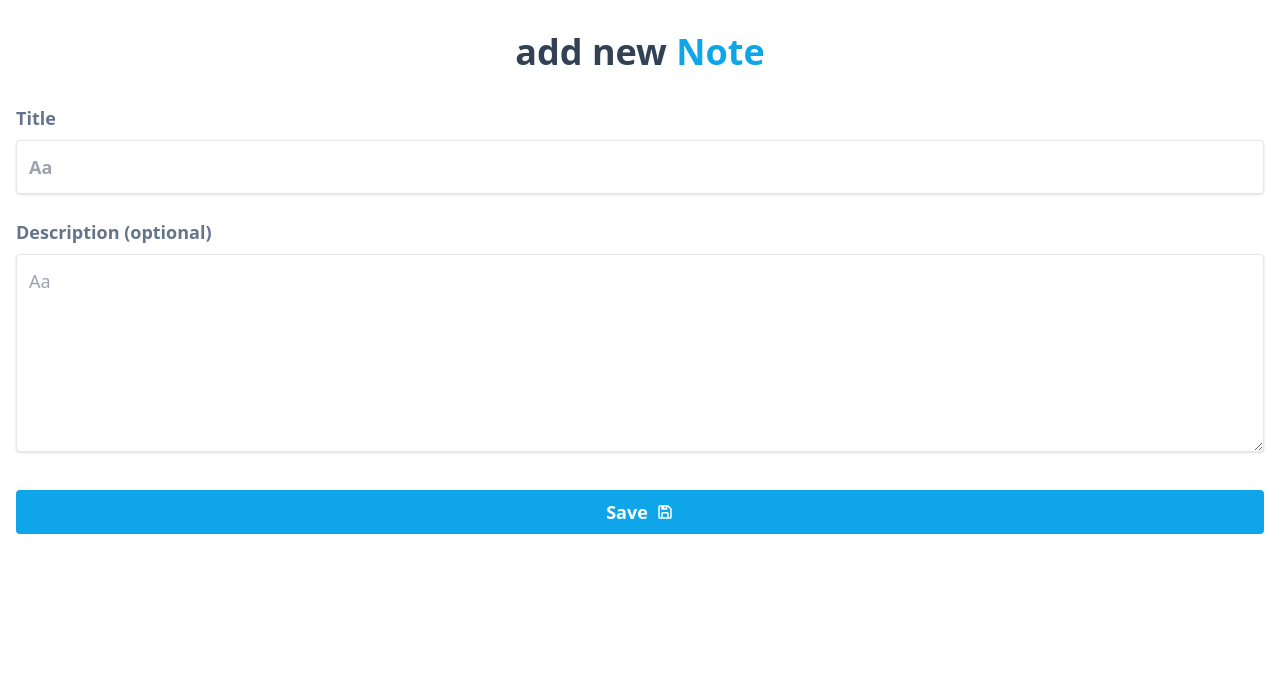
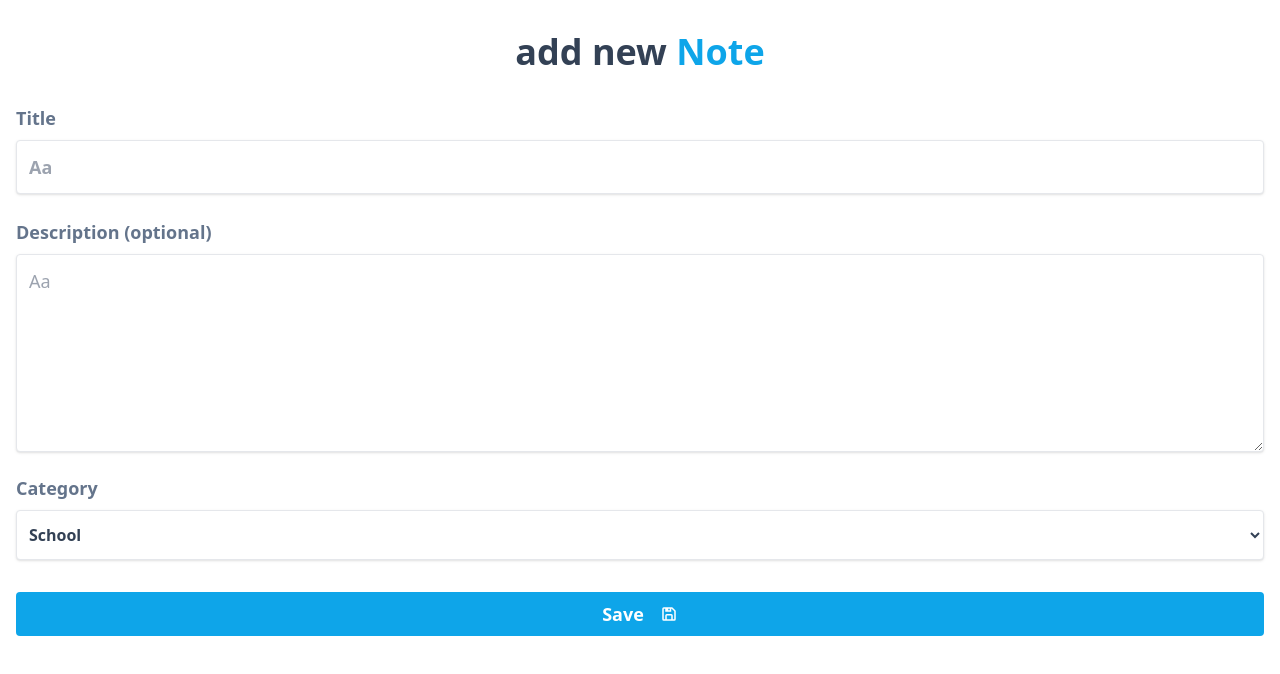
Before and after one commit to edilson258/keynotes, a Next.js app: page /addnote in a window 1280 px wide. Shown: the top 674 px of the page. Built offline with nearby package versions, Linux system fonts and the light colour scheme.

Commit message:
added save & delete notes feature

```diff
--- a/interfaces/INote.ts
+++ b/interfaces/INote.ts
@@ -1,5 +1,5 @@
 export default interface INote {
-  id: string,
+  id?: string,
   title: string,
   description: string,
   category: string
--- a/package.json
+++ b/package.json
@@ -10,7 +10,8 @@
     "next": "latest",
     "react": "18.2.0",
     "react-dom": "18.2.0",
-    "react-icons": "^4.6.0"
+    "react-icons": "^4.6.0",
+    "react-loader-spinner": "^5.3.4"
   },
   "devDependencies": {
     "@types/node": "18.11.3",
--- a/pages/addnote.tsx
+++ b/pages/addnote.tsx
@@ -1,12 +1,48 @@
 import { BiSave } from "react-icons/bi";
+import { FormEvent, useRef, useState } from "react";
+import INote from "../interfaces/INote";
+import { saveNewUserNote } from "../services/firebaseService";
+import { RotatingLines } from "react-loader-spinner";
+import { useRouter } from "next/router";
 
 const AddNote = () => {
+  const router = useRouter();
+
+  const [isSavingNote, setIsSavingNote] = useState(false);
+
+  const noteTitleRef = useRef<HTMLInputElement>(null);
+  const noteDescriptionRef = useRef<HTMLTextAreaElement>(null);
+  const noteCategoryRef = useRef<HTMLSelectElement>(null);
+
+  const handleFormSubmit = async (e: FormEvent) => {
+    e.preventDefault();
+
+    setIsSavingNote(true);
+
+    const noteTitle = noteTitleRef.current?.value;
+    const noteDescription = noteDescriptionRef.current?.value;
+    const noteCategory = noteCategoryRef.current?.value;
+
+    if (!noteTitle || !noteDescription || !noteCategory) return;
+
+    const note: INote = {
+      title: noteTitle,
+      description: noteDescription,
+      category: noteCategory,
+    };
+
+    await saveNewUserNote(note);
+    setIsSavingNote(false);
+
+    router.push("/");
+  };
+
   return (
     <div className="container py-8 px-4 mx-auto max-h-vh">
       <h1 className="text-slate-700 font-bold text-4xl text-center">
         add new <span className="text-sky-500">Note</span>
       </h1>
-      <form className="mt-8" onSubmit={(e) => e.preventDefault()}>
+      <form className="mt-8" onSubmit={(e) => handleFormSubmit(e)}>
         <label
           className="block mb-2 text-lg text-slate-500 font-bold text-md font-bold"
           htmlFor="title"
@@ -15,6 +51,7 @@ const AddNote = () => {
         </label>
 
         <input
+          ref={noteTitleRef}
           required
           minLength={5}
           placeholder="Aa"
@@ -30,18 +67,52 @@ const AddNote = () => {
         </label>
 
         <textarea
+          ref={noteDescriptionRef}
           id="description"
           placeholder="Aa"
           className="focus:shadow-outline-lg focus:border-none focus:outline-sky-500  shadow text-lg appearance-none border rounded w-full py-2 px-3 text-gray-700 leading-loose"
           rows={5}
         ></textarea>
 
+        <label
+          className="block mt-4 mb-2 text-lg text-slate-500 font-bold text-md font-bold"
+          htmlFor="category"
+        >
+          Category
+        </label>
+
+        <select
+          ref={noteCategoryRef}
+          id="category"
+          className="focus:outline-2 px-2 text-slate-700 font-bold focus:outline-sky-500 bg-white py-3 border shadow rounded w-full"
+        >
+          <option value="school">School</option>
+          <option value="work">Work</option>
+          <option value="life">Life</option>
+        </select>
+
         <button
           type="submit"
-          className="flex justify-center gap-2 items-center text-white w-full bg-sky-500 rounded py-2 text-lg font-bold mt-8"
+          className="disabled:opacity-50 flex justify-center gap-4 items-center text-white w-full bg-sky-500 rounded py-2 text-lg font-bold mt-8"
+          disabled={isSavingNote ? true : false}
         >
-          Save
-          <BiSave />
+          {isSavingNote ? (
+            <>
+              Saving...
+              <RotatingLines
+                strokeColor="white"
+                strokeWidth="5"
+                animationDuration="0.5"
+                width="20"
+                visible={true}
+              />
+            </>
+          ) : (
+            <>
+              Save
+              <BiSave />
+            </>
+          )}
         </button>
       </form>
     </div>
--- a/pages/index.tsx
+++ b/pages/index.tsx
@@ -1,12 +1,20 @@
+import { async } from "@firebase/util";
 import Head from "next/head";
 import { useRouter } from "next/router";
+import { useState } from "react";
 import { AiOutlinePlus } from "react-icons/ai";
 import { BiTrashAlt } from "react-icons/bi";
 import { MdEdit } from "react-icons/md";
 import INote from "../interfaces/INote";
-import { getAllUserNotes } from "../services/firebaseService";
+import { deleteUserNote, getAllUserNotes } from "../services/firebaseService";
 
-function NoteCard({ note }: { note: INote }) {
+function NoteCard({
+  note,
+  handleDeleteNote,
+}: {
+  note: INote;
+  handleDeleteNote: (noteID: string) => void;
+}) {
   return (
     <div className="text-slate-600 relative shadow p-4 pt-8 pb-1 rounded">
       <p className="absolute text-white font-bold bg-slate-700 px-1 top-0 left-0 rounded-tl rounded-br">
@@ -15,7 +23,10 @@ function NoteCard({ note }: { note: INote }) {
       <h1 className="font-semibold text-2xl mb-2">{note.title}</h1>
       <p className="opacity-80">{note.description}</p>
       <div className="text-xl border-t my-2 py-2 flex gap-2">
-        <button className="px-3 border rounded text-red-500 border-red-500">
+        <button
+          onClick={() => handleDeleteNote(note.id || "")}
+          className="px-3 border rounded text-red-500 border-red-500"
+        >
           <BiTrashAlt />
         </button>
         <button className="flex justify-center gap-1.5 items-center px-3 border rounded text-white bg-sky-400 border-sky-400">
@@ -28,7 +39,14 @@ function NoteCard({ note }: { note: INote }) {
 }
 
 const Home = ({ notes }: { notes: INote[] }) => {
+  const [stateNotes, setStateNotes] = useState(notes);
   const router = useRouter();
+
+  async function handleDeleteNote(noteID: string) {
+    const newStateNotes = stateNotes.filter((note) => note.id !== noteID);
+    setStateNotes(newStateNotes);
+    await deleteUserNote(noteID);
+  }
 
   return (
     <>
@@ -47,8 +65,12 @@ const Home = ({ notes }: { notes: INote[] }) => {
         </div>
 
         <div className="sm:container py-16 grid grid-cols-1 sm:grid-cols-2 md:grid-cols-3 lg:grid-cols-4 gap-4 mx-4">
-          {notes.map((note) => (
-            <NoteCard key={note.id} note={note} />
+          {stateNotes.map((note) => (
+            <NoteCard
+              handleDeleteNote={handleDeleteNote}
+              key={note.id}
+              note={note}
+            />
           ))}
         </div>
       </main>
--- a/services/firebaseService.ts
+++ b/services/firebaseService.ts
@@ -1,5 +1,12 @@
 import INote from "../interfaces/INote";
-import { getFirestore, collection, getDocs } from "firebase/firestore";
+import {
+  getFirestore,
+  collection,
+  getDocs,
+  addDoc,
+  deleteDoc,
+  doc,
+} from "firebase/firestore";
 import { firebaseApp } from "../firebase/config";
 
 const db = getFirestore(firebaseApp);
@@ -20,3 +27,26 @@ export async function getAllUserNotes() {
 
   return notes;
 }
+
+export async function saveNewUserNote(note: INote) {
+  try {
+    const docRef = await addDoc(collection(db, "notes"), {
+      title: note.title,
+      description: note.description,
+      category: note.category,
+    });
+    return docRef.id;
+  } catch (err) {
+    console.error(err);
+    throw new Error("Failed to save new note to firebase");
+  }
+}
+
+export async function deleteUserNote(noteID: string) {
+  const noteRef = doc(db, "notes", noteID);
+  return deleteDoc(noteRef)
+    .then(() => true)
+    .catch(() => {
+      throw new Error("Failed to delete note");
+    });
+}
```
Also changed, not shown: 1 other file (tests, documents, lock files or other folders).
